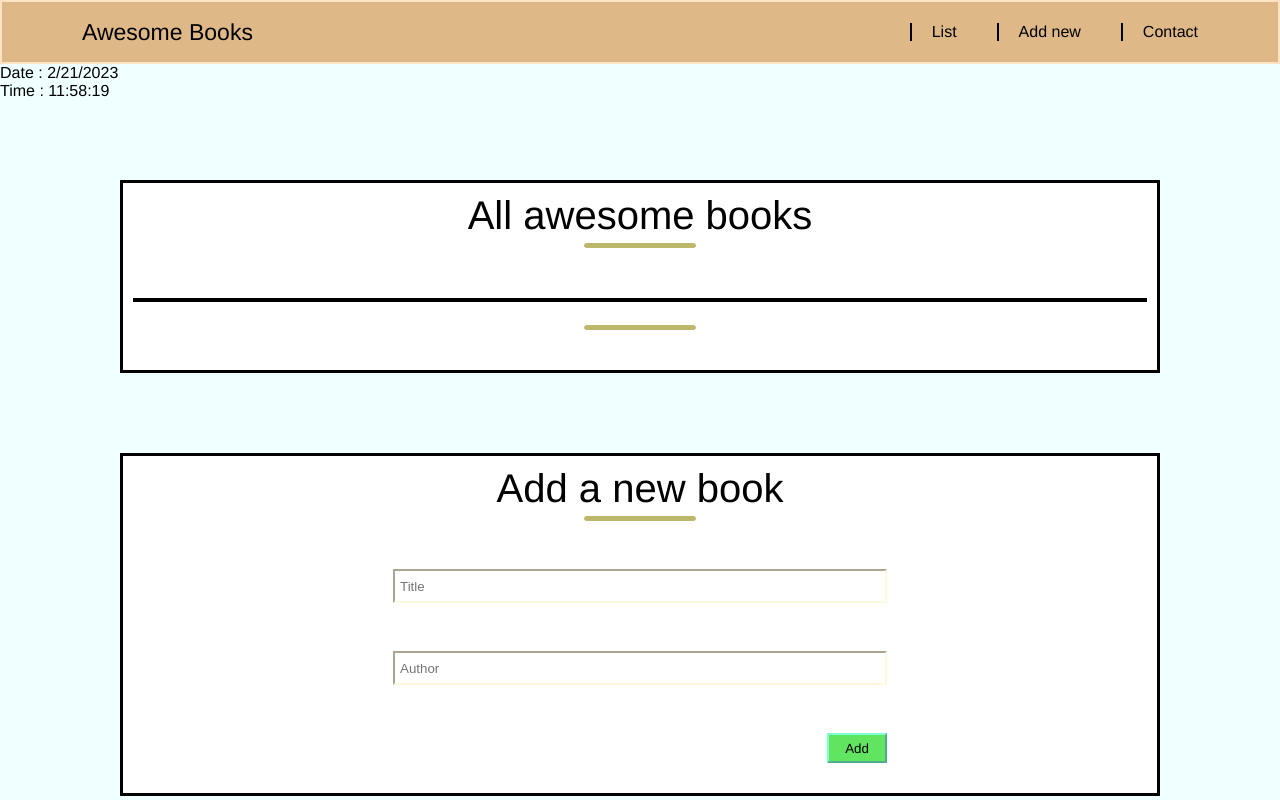
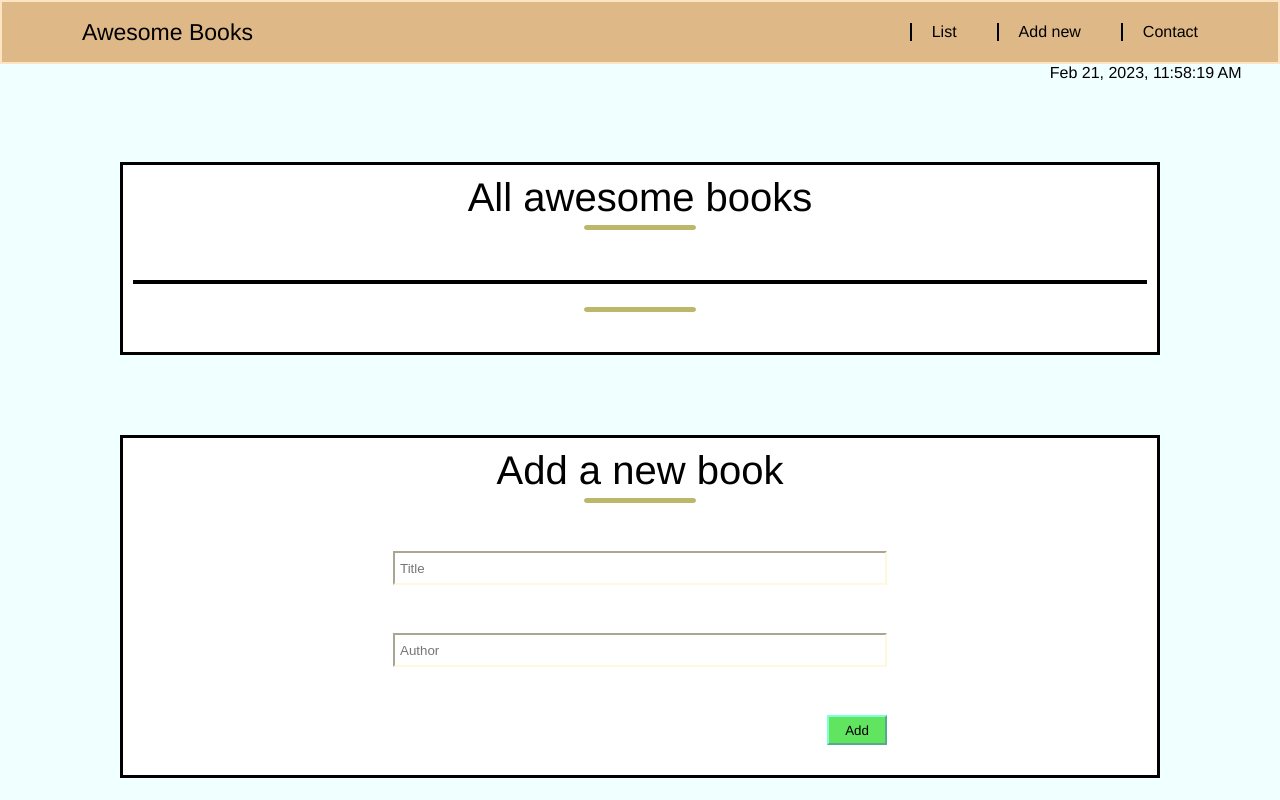
Before and after one commit to Matthieu96Code/Awesome-books-refactored, a website with bundled scripts: page index.html in a window 1280 px wide. Shown: the top 800 px of the page. Built offline with nearby package versions, Linux system fonts and the light colour scheme.

Commit message:
use of arrow function, remove unused code, display the date at the right

```diff
--- a/index.css
+++ b/index.css
@@ -56,6 +56,9 @@
 .clock-section {
   font-weight: 100;
   font-family: 'Franklin Gothic Medium', 'Arial Narrow', Arial, sans-serif;
+  display: flex;
+  justify-content: flex-end;
+  margin-right: 3%;
 }
 
 .ul-contact li {
--- a/index.js
+++ b/index.js
@@ -31,14 +31,12 @@ document.getElementById('book-form').addEventListener('submit', (e) => {
 // Event: Remove a Book from UI
 document.querySelector('#book-list').addEventListener('click', (e) => {
   UI.deleteBook(e.target)
-  //   console.log(e.target)
 })
 
 pages()
 
 setInterval(() => {
-  const date = DateTime.local().toFormat('M/dd/yyyy')
-  const now = DateTime.local().toFormat('HH:mm:ss')
+  const date = DateTime.local().toFormat('FF')
   const time = document.querySelector('.clock-section')
-  time.innerHTML = `Date : ${date} <br> Time : ${now}`
+  time.innerHTML = `${date}`
 }, 1000)
--- a/modules/multipage.js
+++ b/modules/multipage.js
@@ -1,6 +1,6 @@
 // page switch
 
-export default function () {
+export default () => {
   const list = document.querySelector('.list')
   const addNew = document.querySelector('.add-new')
   const contact = document.querySelector('.contact')
```
